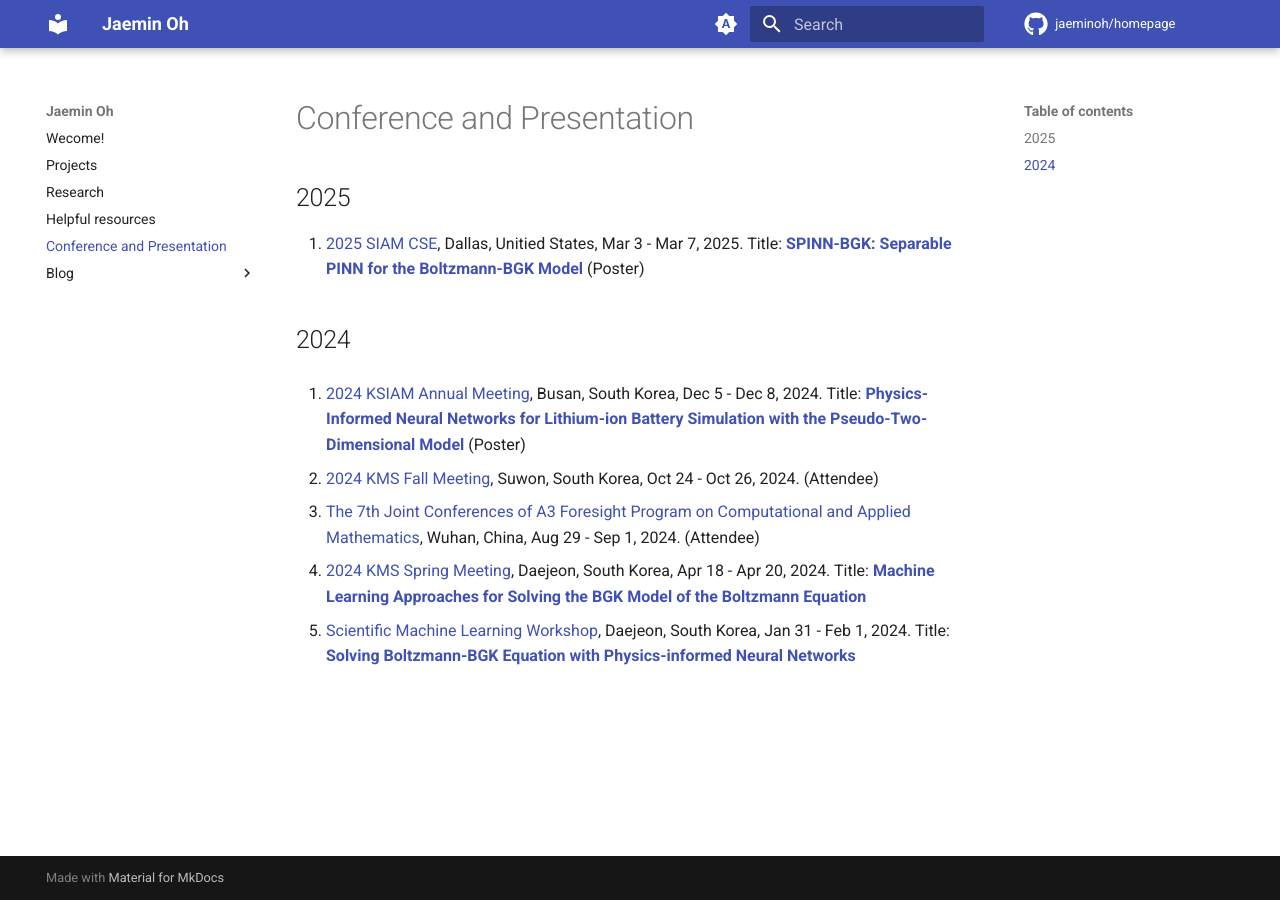
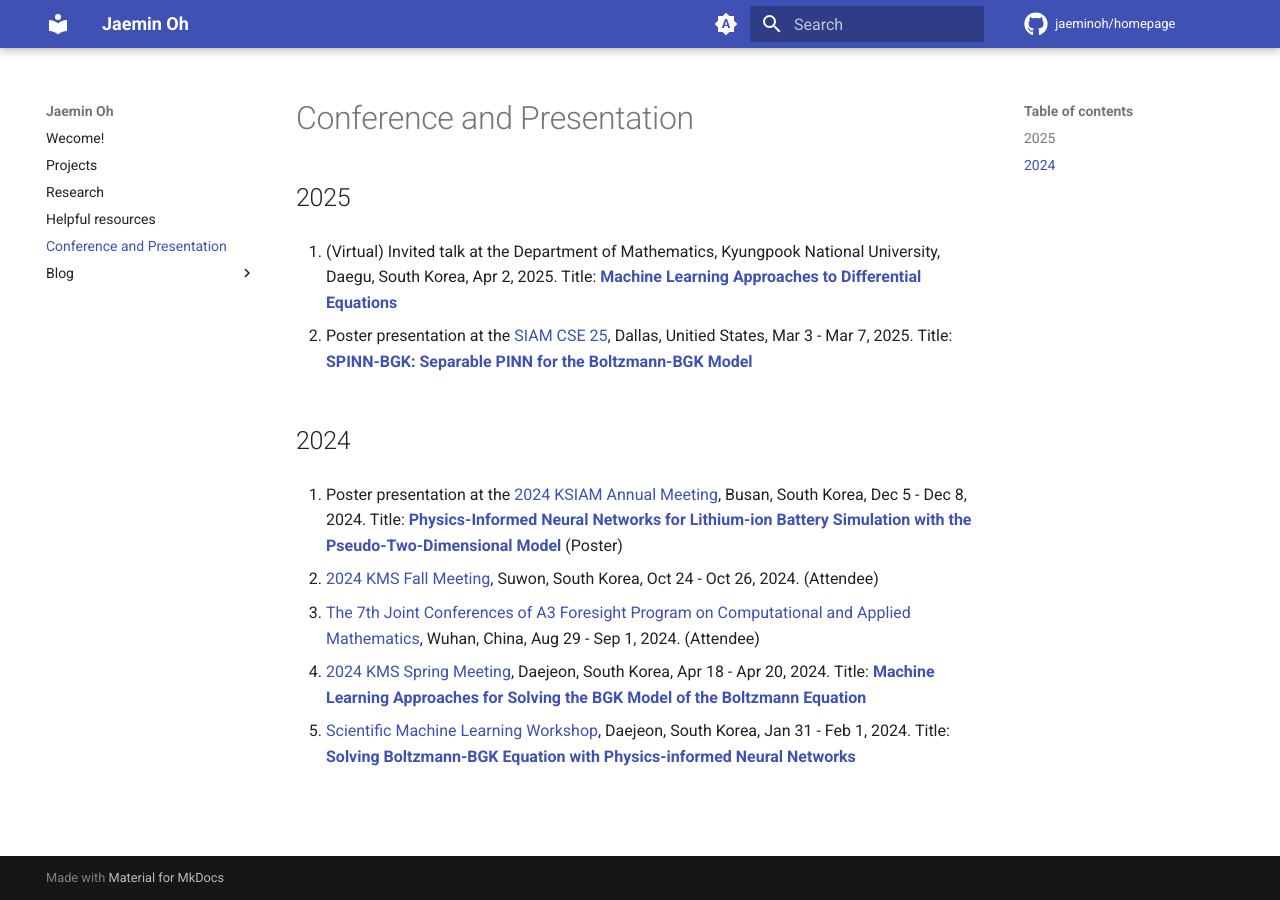
Before and after one commit to jaeminoh/jaeminoh.github.io, an MkDocs documentation site: the page built from docs/Travel.md, in a window 1280 px wide. Built offline with MkDocs 1.6.1 and Material for MkDocs 9.7.7, drawn with Linux system fonts in a browser that asks for light colours; comment, search, counter and statistics services are not loaded.

Commit message:
update talks

```diff
--- a/docs/Travel.md
+++ b/docs/Travel.md
@@ -1,10 +1,12 @@
 # Conference and Presentation
 
 ## 2025
-1. [2025 SIAM CSE](https://www.siam.org/conferences-events/siam-conferences/cse25/), Dallas, Unitied States, Mar 3 - Mar 7, 2025. Title: [**SPINN-BGK: Separable PINN for the Boltzmann-BGK Model**](https://drive.google.com/file/d/1QqZ8OWRKNaZntNs9q5zFdFrzV02j7SXc/view?usp=sharing) (Poster)
+1. (Virtual) Invited talk at the Department of Mathematics, Kyungpook National University, Daegu, South Korea, Apr 2, 2025. Title: [**Machine Learning Approaches to Differential Equations**](https://drive.google.com/file/d/1riRAneXs_t8N-z8bTSU_9CqINLXPFPlm/view?usp=sharing)
+
+1. Poster presentation at the [SIAM CSE 25](https://www.siam.org/conferences-events/siam-conferences/cse25/), Dallas, Unitied States, Mar 3 - Mar 7, 2025. Title: [**SPINN-BGK: Separable PINN for the Boltzmann-BGK Model**](https://drive.google.com/file/d/1QqZ8OWRKNaZntNs9q5zFdFrzV02j7SXc/view?usp=sharing)
 
 ## 2024
-1. [2024 KSIAM Annual Meeting](https://ksiam.org/Conference/ConferenceView.asp?AC=0&CODE=CC20240701&CpPage=#CONF), Busan, South Korea, Dec 5 - Dec 8, 2024. Title: [**Physics-Informed Neural Networks for Lithium-ion Battery Simulation with the Pseudo-Two-Dimensional Model**](https://drive.google.com/file/d/1bBKrRTekZUlEkF0L_mvEesNyNjw33uta/view?usp=share_link) (Poster)
+1. Poster presentation at the [2024 KSIAM Annual Meeting](https://ksiam.org/Conference/ConferenceView.asp?AC=0&CODE=CC20240701&CpPage=#CONF), Busan, South Korea, Dec 5 - Dec 8, 2024. Title: [**Physics-Informed Neural Networks for Lithium-ion Battery Simulation with the Pseudo-Two-Dimensional Model**](https://drive.google.com/file/d/1bBKrRTekZUlEkF0L_mvEesNyNjw33uta/view?usp=share_link) (Poster)
 
 2. [2024 KMS Fall Meeting](https://www.kms.or.kr/conference/2024_fall/), Suwon, South Korea, Oct 24 - Oct 26, 2024. (Attendee)
 
```
